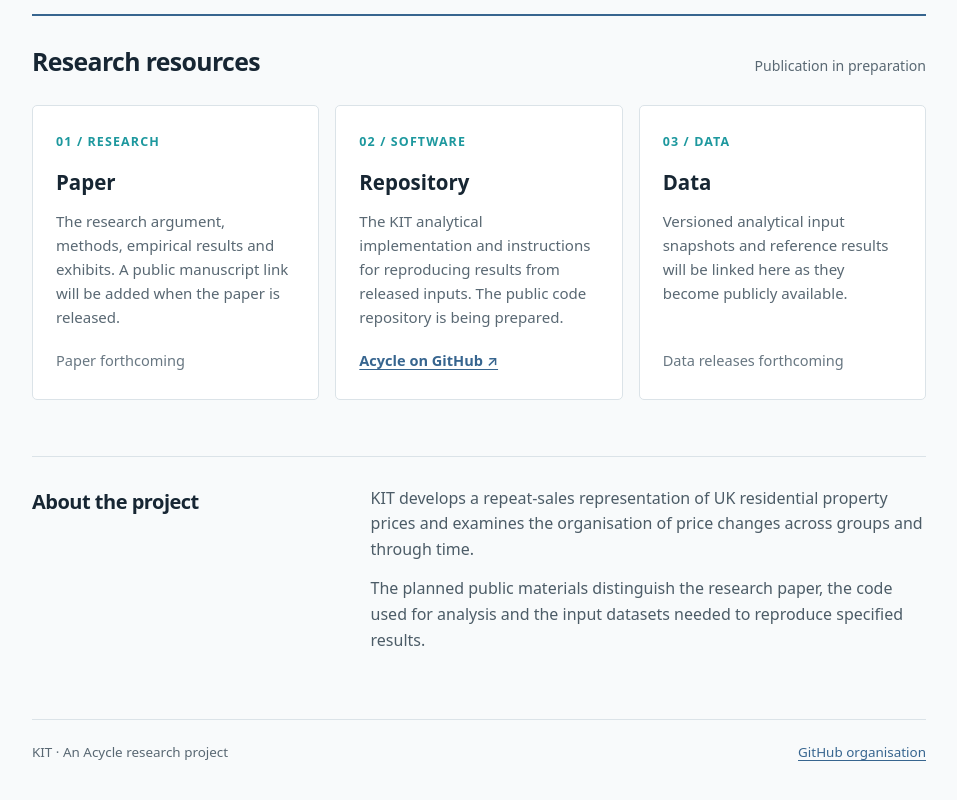
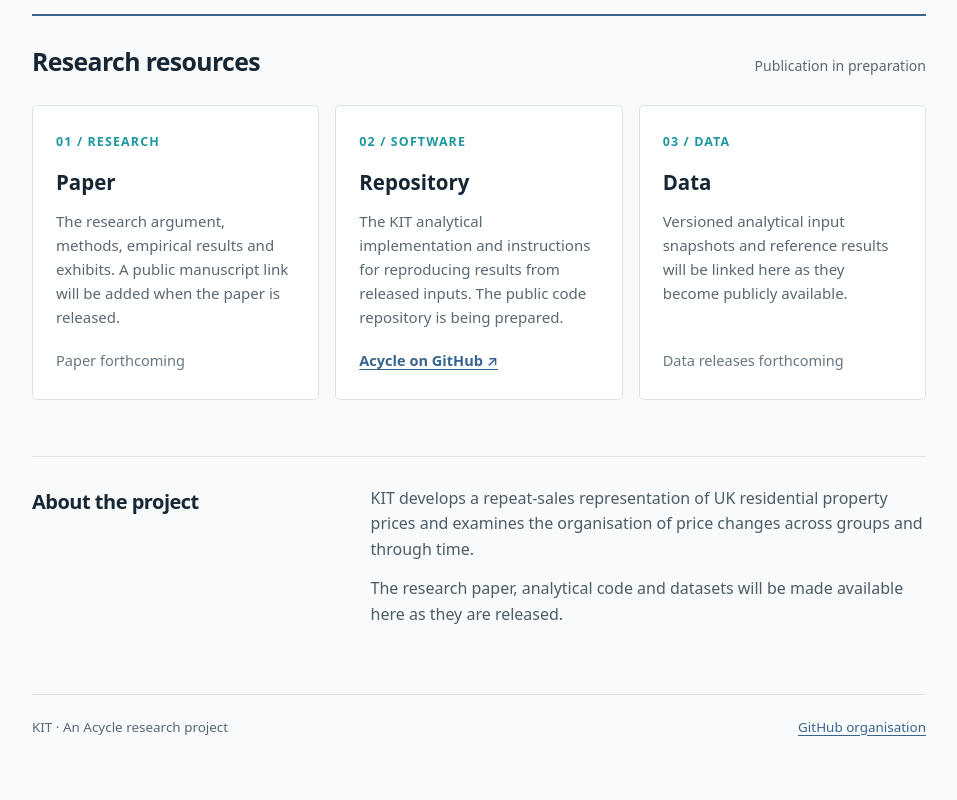
Before and after one commit to acycle-uk/acycle-uk.github.io, a plain HTML site: page index.html in a window 1280 px wide. Shown: the part 545-1345 px from the top of the page, without its empty margins (161-1118 px from the left). Drawn offline with Linux system fonts and the light colour scheme.

Commit message:
Update index.html

```diff
--- a/index.html
+++ b/index.html
@@ -83,7 +83,7 @@
       <h2 id="about-title">About the project</h2>
       <div>
         <p>KIT develops a repeat-sales representation of UK residential property prices and examines the organisation of price changes across groups and through time.</p>
-        <p>The planned public materials distinguish the research paper, the code used for analysis and the input datasets needed to reproduce specified results.</p>
+        <p>The research paper, analytical code and datasets will be made available here as they are released.</p>
       </div>
     </section>
   </main>
```
